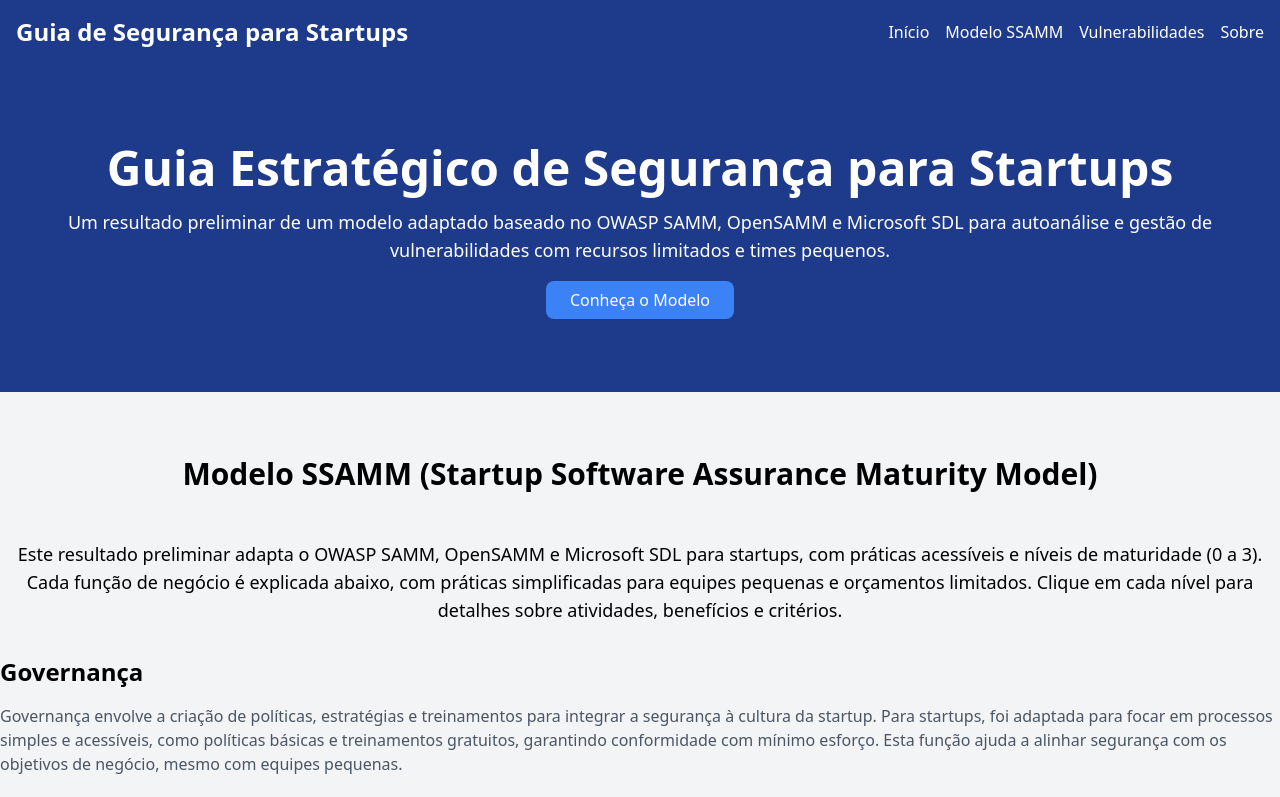
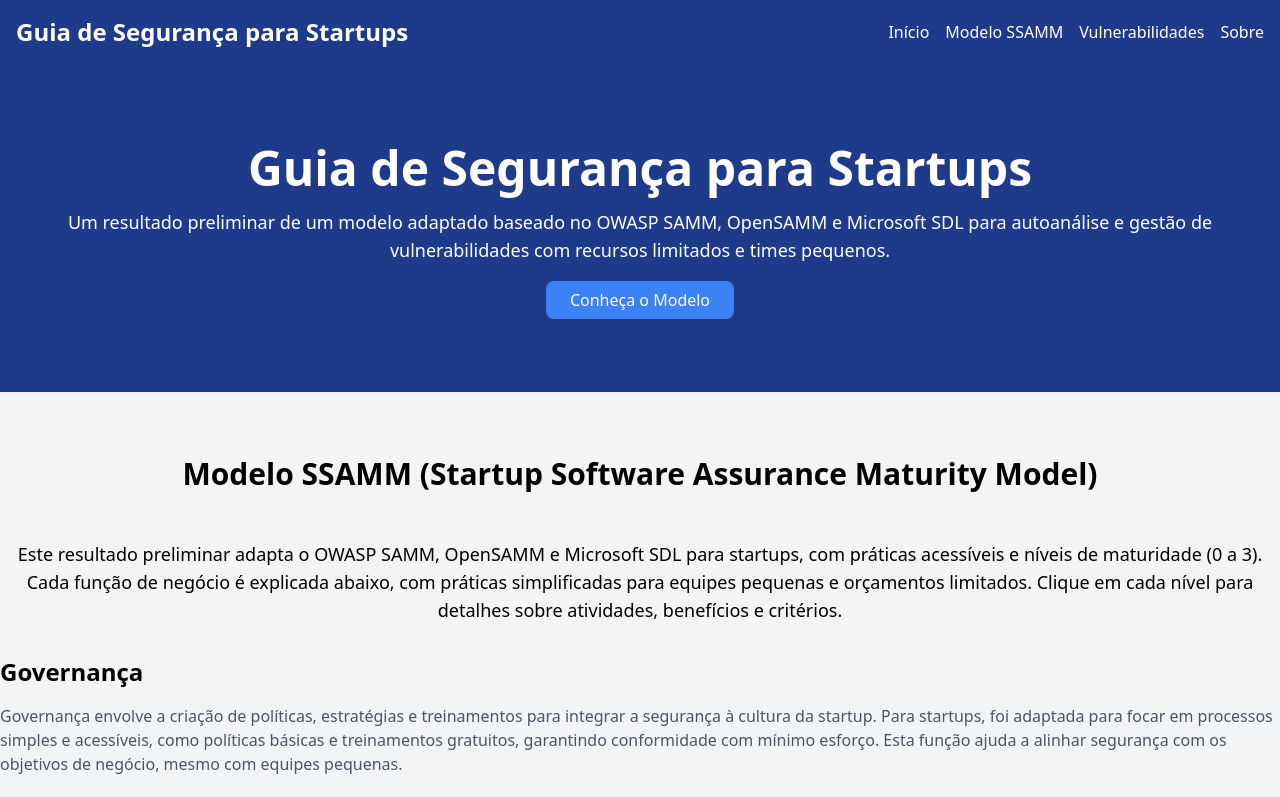
Before and after one commit to TCC-StartupSAMM/SSAMM, a plain HTML site: page index.html in a window 1280 px wide. Shown: the top 797 px of the page. Drawn offline with nearby package versions, Linux system fonts and the light colour scheme.

Commit message:
faltou retirar um

```diff
--- a/index.html
+++ b/index.html
@@ -44,7 +44,7 @@
     <section id="home" class="bg-blue-900 text-white py-20">
       <div class="container mx-auto text-center">
         <h1 class="text-4xl md:text-5xl font-bold mb-4">
-          Guia Estratégico de Segurança para Startups
+          Guia de Segurança para Startups
         </h1>
         <p class="text-lg mb-6">
           Um resultado preliminar de um modelo adaptado baseado no OWASP SAMM,
```
